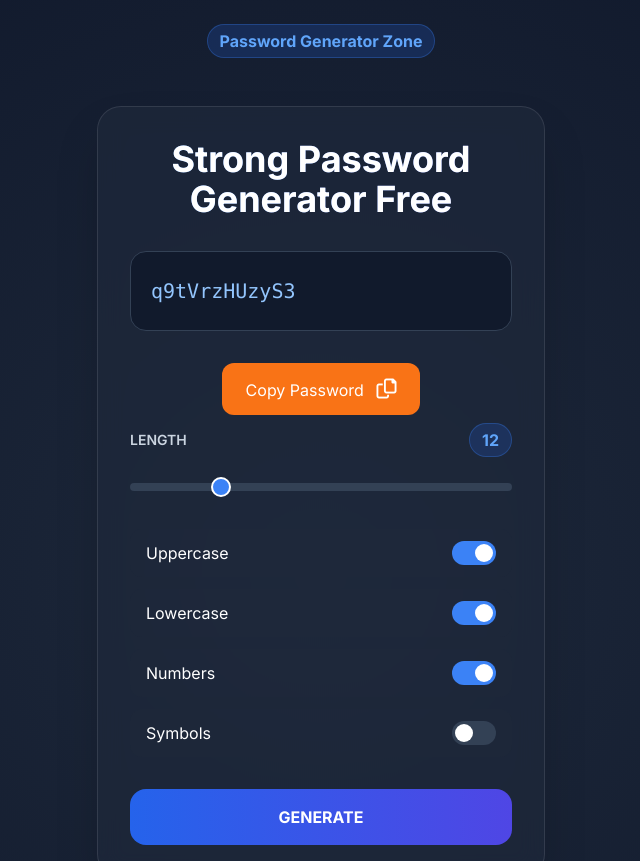
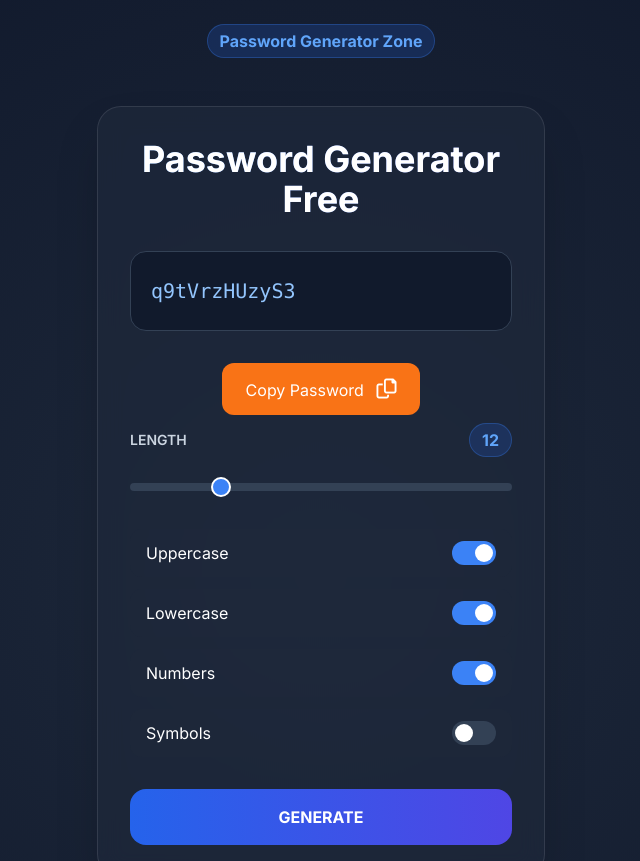
Before and after one commit to kshitizcoder/password-generator, a plain HTML site: page index.html in a window 1280 px wide. Shown: the top 861 px of the page, without its empty margins (319-959 px from the left). Drawn offline with nearby package versions, Linux system fonts and the light colour scheme.

Commit message:
keyword change

```diff
--- a/index.html
+++ b/index.html
@@ -74,7 +74,7 @@
           <h1
             class="text-xl md:text-2xl lg:text-3xl capitalize leading-relaxed xl:text-4xl font-bold bg-gradient-to-r from-blue-400 to-indigo-400 bg-clip-text text-transparent text-white"
           >
-            strong password generator free
+            password generator free
           </h1>
         </div>
 
```
